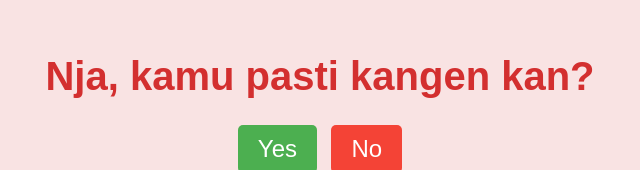
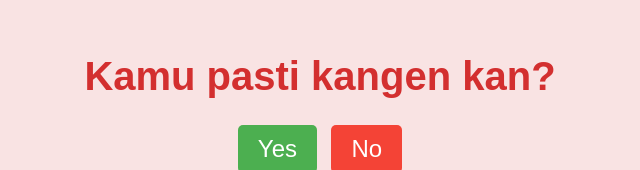
Before and after one commit to HilmanRofiq/Kangen, a plain HTML site: page index.html in a window 1280 px wide. Shown: the part 138-308 px from the top of the page, without its empty margins (320-960 px from the left). Drawn offline with Linux system fonts and the light colour scheme; no server answers.

Commit message:
Update index.html

```diff
--- a/index.html
+++ b/index.html
@@ -3,13 +3,13 @@
 <head>
     <meta charset="UTF-8">
     <meta name="viewport" content="width=device-width, initial-scale=1.0">
-    <title>Nja, kamu pasti kangen kan?</title>
+    <title>kamu pasti kangen kan?</title>
     <link rel="stylesheet" href="styles.css">
 </head>
 <body>
     <audio src="i_like_you_the_most.MP3" autoplay></audio>
     <div class="container">
-        <h1>Nja, kamu pasti kangen kan?</h1>
+        <h1>Kamu pasti kangen kan?</h1>
         <div class="buttons">
             <button class="yes-button" onclick="handleYesClick()">Yes</button>
             <button class="no-button" onclick="handleNoClick()">No</button>
```
